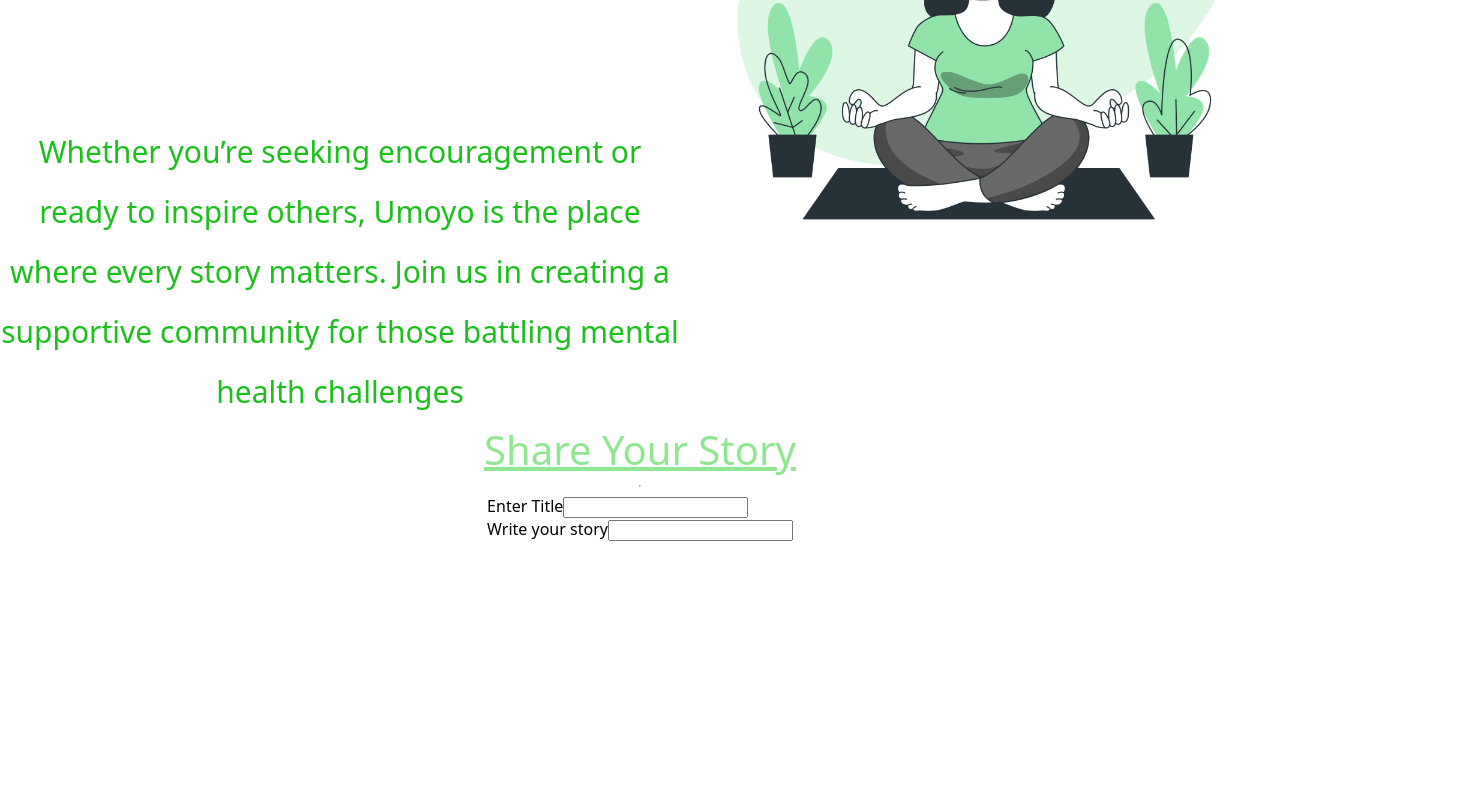
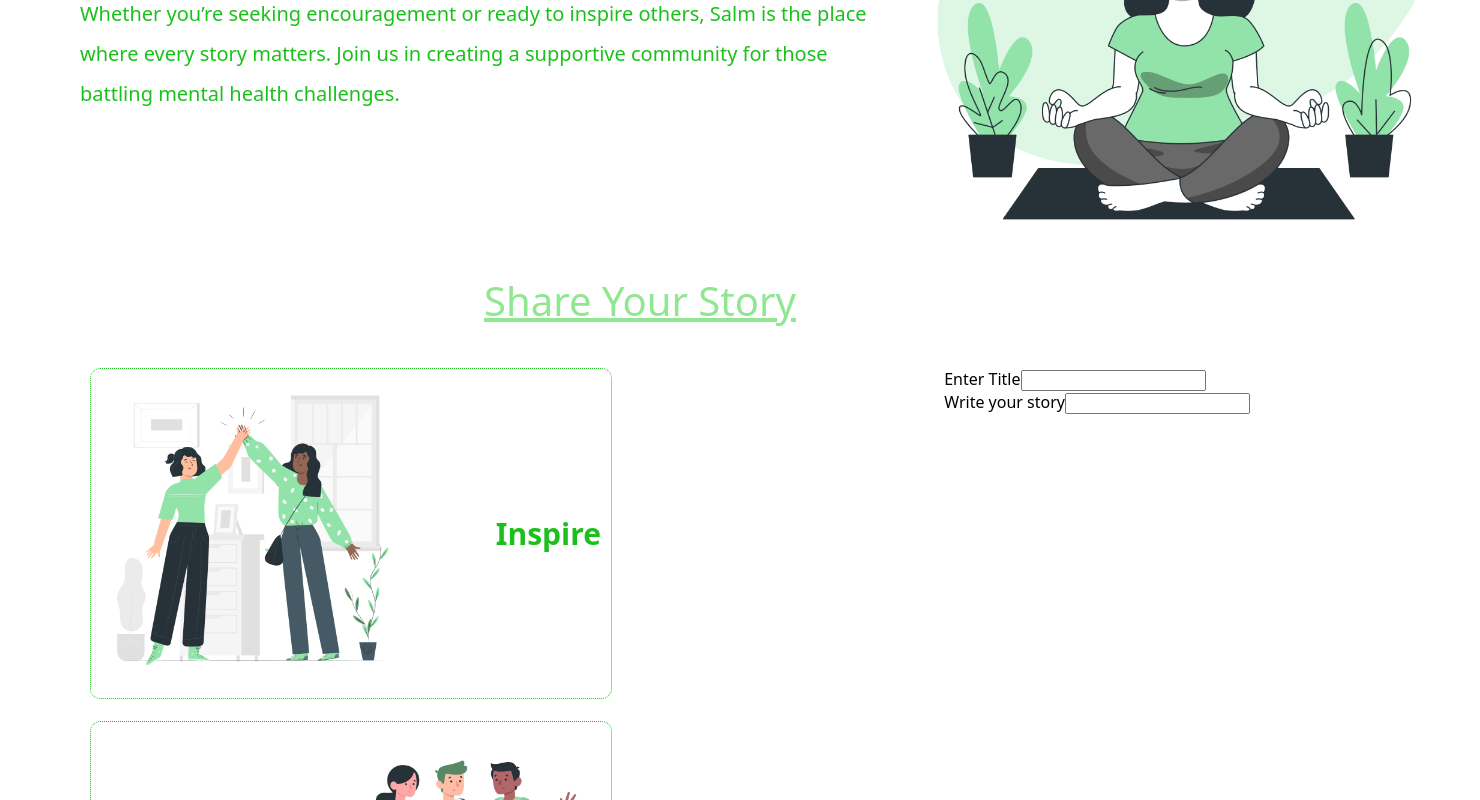
Before and after one commit to Doreen2002/salm, a React (Create React App) app: page / in a window 1280 px wide. Shown: the part 440-1240 px from the top of the page, 1480 px wide, since content can reach past the window. Before the commit the page ends 981 px from the top, so only its background shows below. Built offline with nearby package versions, Linux system fonts and the light colour scheme.

Commit message:
still working on state management, styling the home page first

```diff
--- a/src/pages/home.js
+++ b/src/pages/home.js
@@ -1,6 +1,8 @@
 
 import { Fragment } from "react"
 import MentalImage from "../assets/Mental health-bro.png"
+import InspireImage from"../assets/Friendship-pana.png"
+import EncourageImage from "../assets/Friendship-amico.png"
 import Header from "../components/header.js"
 import StoryForm  from "../components/story_form.js"
 export default function Homepage()
@@ -13,14 +15,27 @@
                 <div className="home-page-descp-container">
                     <div className="home-web-app-title">Welcome to Salm: Your Safe Space for Mental Health Journeys</div>
                 <div className="home-web-app-descp">
-                Whether you’re seeking encouragement or ready to inspire others, Umoyo is the place where every story matters. Join us in creating a supportive community for those battling mental health challenges
+                Whether you’re seeking encouragement or ready to inspire others, Salm is the place where every story matters. Join us in creating a supportive community for those battling mental health challenges.
                     </div>
                     </div>
                 <div className="home-mental-image"><img src={MentalImage}/></div>
             </div>
+            <div className="home-share-your-story">Share Your Story</div>
             <div className="home-content-container-two">
-                <div className="home-share-your-story">Share Your Story</div>
-                <hr></hr>
+                <div>
+                <div className="home-content-container-img-holder">
+
+                    <div><img src={InspireImage}/></div>
+                    <div>Inspire</div>
+                </div>
+                <br></br>
+                <div className="home-content-container-img-holder">
+                <div>Encourage</div>
+                    <div><img src={EncourageImage}/></div>
+
+                </div>
+                </div>
+
                 <StoryForm/>
             </div>
 
--- a/src/styles/App.css
+++ b/src/styles/App.css
@@ -22,7 +22,7 @@
   color: rgb(145, 231, 145);
   text-align: center;
 }
-.home-mental-image img
+ img
 {
   width: 600px;
   height: 600px;
@@ -38,28 +38,51 @@
   font-weight: bold;
   color: rgb(145, 231, 145);
   text-align: center;
-  margin-bottom: 150px;
+  margin-bottom: 90px;
 }
 .home-web-app-descp
 {
-  font-size: 30px;
+  font-size: 20px;
  color: rgb(28, 192, 28);
-  text-align: center;
-  line-height: 60px;
+ width: 800px;
+  line-height: 40px;
+  margin-left: 80px;
 
 }
 
 .home-content-container-two
 {
   display: flex;
-  flex-direction: column;
-  align-items: center;
+  flex-direction: row;
+  justify-content: space-between;
+  margin-top: 40px;
+  margin-left: 90px;
+  margin-right: 30px;
+}
+
+.home-content-container-img-holder
+{
+ display: flex;
+  font-size: 30px;
+ color: rgb(28, 192, 28);
+ justify-content: space-between;
+ width: 500px;
+ border: 1px dotted  rgb(28, 192, 28);
+ border-radius: 10px;
+ align-items: center;
+ font-weight: bold;
+ padding: 10px;
+}
+.home-content-container-img-holder img{
+  width: 300px;
+  height: 300px;
 }
 .home-share-your-story
 {
   text-decoration: underline;
   font-size: 40px;
   color: rgb(145, 231, 145);
+  text-align: center;
 }
 
 /* header styles */
```
Also changed, not shown: src/assets/Friendship-amico.png (added), src/assets/Friendship-pana.png (added).
